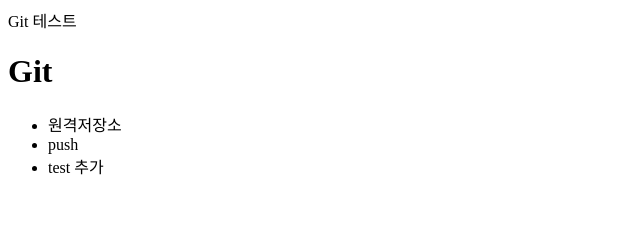
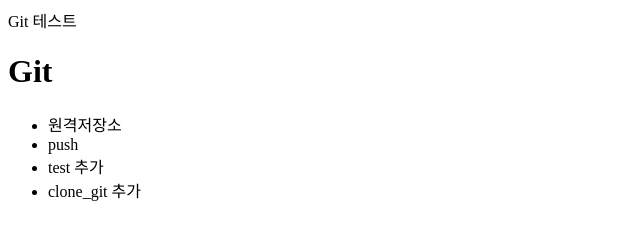
Before and after one commit to kendo18/kendo_git_repo, a plain HTML site: page index.html in a window 1280 px wide. Shown: the whole page, without its empty margins (0-640 px from the left). Drawn offline with Linux system fonts and the light colour scheme.

Commit message:
clone_git 추가

```diff
--- a/index.html
+++ b/index.html
@@ -8,5 +8,6 @@
       <li>원격저장소</li>
       <li>push</li>
       <li>test 추가</li>
+      <li>clone_git 추가</li>
   </body>
 </html>
```
